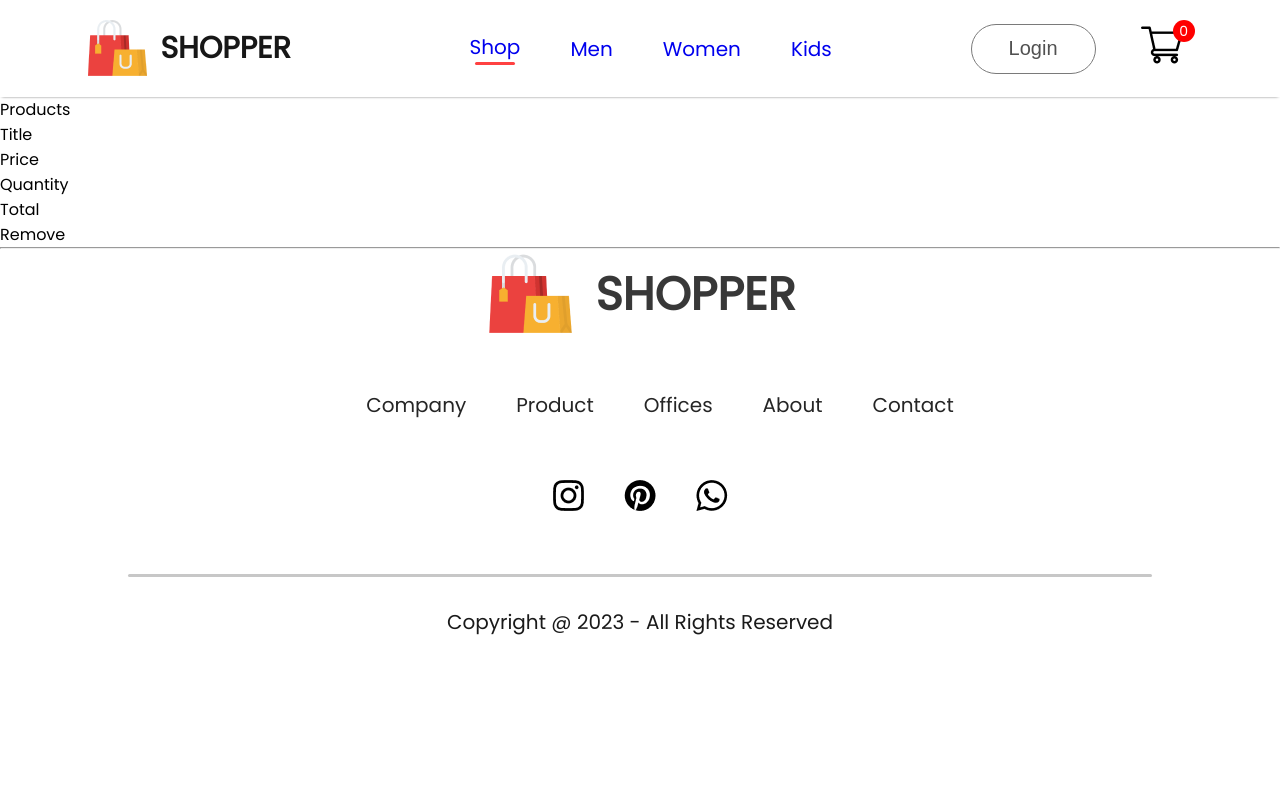
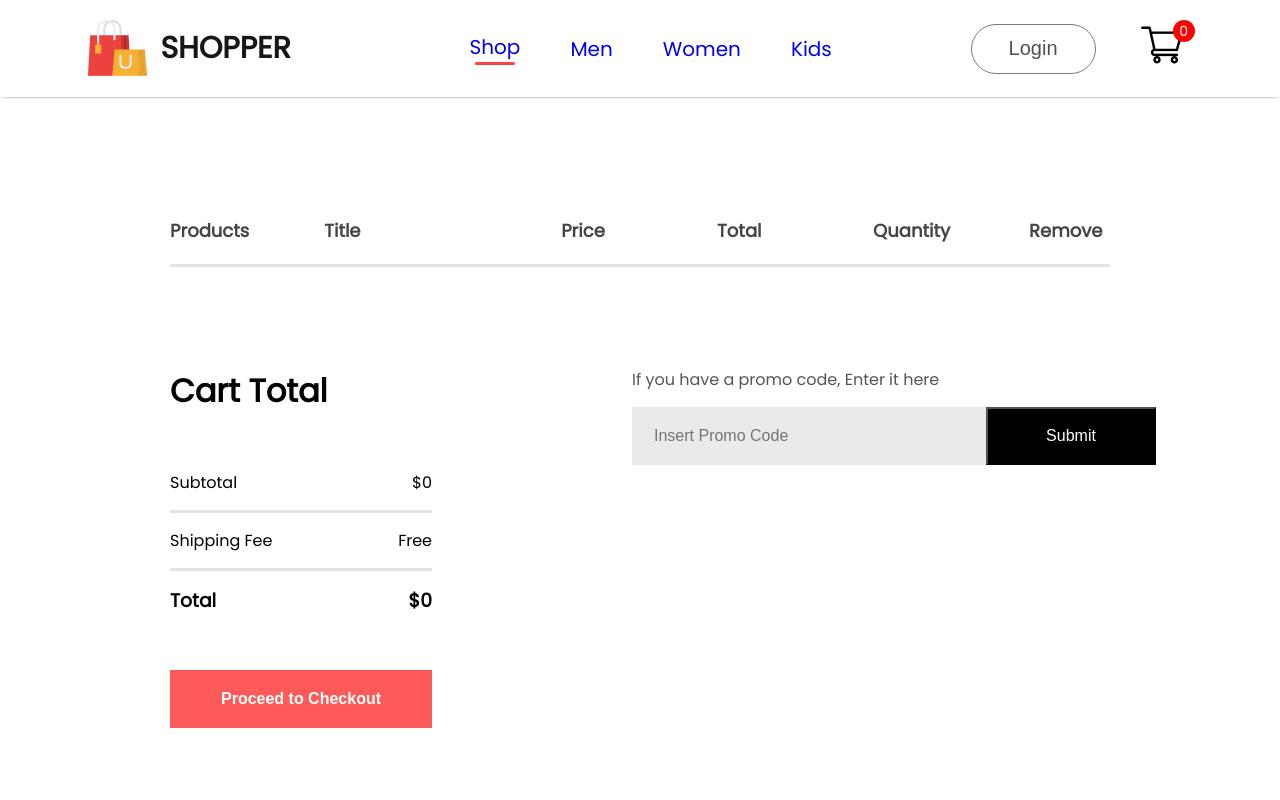
Before and after one commit to albinaasllanaj/frontend-E-commerce-react, a React (Create React App) app: page /cart in a window 1280 px wide. Shown: the top 800 px of the page. Built offline with nearby package versions, Linux system fonts and the light colour scheme.

Commit message:
Styled the cart

```diff
--- a/src/Components/CartItems/CartItems.css
+++ b/src/Components/CartItems/CartItems.css
@@ -0,0 +1,111 @@
+.cartitems{
+    margin: 100px 170px;
+}
+
+.cartitems hr{
+    height: 3px;
+    background: #e2e2e2;
+    border: 0;
+}
+
+.cartitems-format-main {
+    display: grid;
+    grid-template-columns: 0.5fr 2fr 1fr 1fr 1fr 1fr;
+    align-items: center;
+    gap: 75px;
+    padding: 20px 0px;
+    color: #454545;
+    font-size: 18px;
+    font-weight: 600
+}
+
+.cartitems-format{
+    font-size: 17px;
+    font-weight: 500;
+}
+
+.carticon-product-icon {
+    height: 62px;
+}
+
+.carticon-remove-icon {
+    width: 15px;
+    margin: 0px;
+    cursor: pointer;
+
+}
+
+.cartitems-quantity {
+    width: 64px;
+    height: 50px;
+    border: 2px solid #ebebeb;
+    background: white;
+}
+
+.cartitems-down{
+    display: flex;
+    margin: 100px 0px;
+}
+
+.cartitems-total {
+    flex: 1;
+    display: flex;
+    flex-direction: column;
+    margin-right: 200px;
+    gap: 40px;
+}
+
+.cartitems-total-item {
+    display: flex;
+    justify-content: space-between;
+    padding: 15px 0px;
+}
+
+.cartitems-total button {
+    width: 262px;
+    height: 58px;
+    outline: none;
+    border: none;
+    background: #ff5a5a;
+    color: #fff;
+    font-size: 16px;
+    font-weight: 600;
+    cursor: pointer;
+
+}
+
+.cartitems-promocode {
+    flex: 1;
+    font-size: 16px;
+    font-weight: 500;
+}
+
+.cartitems-promocode p {
+    color: #555;
+}
+
+.cartitems-promobox {
+    width: 504px;
+    margin-top: 15px;
+    padding-left: 20px;
+    height: 58px;
+    background: #eaeaea;
+}
+
+.cartitems-promobox input {
+    border: none;
+    outline: none;
+    background: transparent;
+    font-size: 16px;
+    width: 330px;
+    height: 50px;
+}
+
+.cartitems-promobox button {
+    width: 170px;
+    height: 58px;
+    font-size: 16px;
+    background: black;
+    color: white;
+    cursor: pointer;
+}
--- a/src/Components/CartItems/CartItems.jsx
+++ b/src/Components/CartItems/CartItems.jsx
@@ -11,8 +11,8 @@ import remove_icon from '../Assets/cart_cross_icon.png'
         <p>Products</p>
         <p>Title</p>
         <p>Price</p>
+        <p>Total</p>
         <p>Quantity</p>
-        <p>Total</p>
         <p>Remove</p>
         </div>
         <hr />
@@ -20,20 +20,50 @@ import remove_icon from '../Assets/cart_cross_icon.png'
             if(cartItems[e.id]>0)
             {
             return <div>
-            <div className="cartitems-format">
+            <div className="cartitems-format cartitems-format-main">
                 <img src={e.image} alt="" className='carticon-product-icon' />
                 <p>{e.name}</p>
                 <p>${e.new_price}</p>
                 <button className='cartitems-quantity'>{cartItems[e.id]}</button>
-                <p>{e.new_price*cartItems[e.id]}</p>
-                <img src={remove_icon} onClick={()=>{removeFromCart(e.id)}} alt="remove-icon" />
+                <p>${e.new_price*cartItems[e.id]}</p>
+                <img className='carticon-remove-icon' src={remove_icon} onClick={()=>{removeFromCart(e.id)}} alt="remove-icon" />
             </div>
             <hr />
 
         </div>
 
             }
+            return null;
        })}
+       <div className="cartitems-down">
+        <div className="cartitems-total">
+          <h1>Cart Total</h1>
+          <div>
+            <div className="cartitems-total-item">
+              <p>Subtotal</p>
+              <p>${0}</p>
+            </div>
+            <hr />
+            <div className="cartitems-total-item">
+              <p>Shipping Fee</p>
+              <p>Free</p>
+            </div>
+            <hr />
+            <div className="cartitems-total-item">
+              <h3>Total</h3>
+              <h3>${0}</h3>
+            </div>
+          </div>
+          <button>Proceed to Checkout</button>
+        </div>
+        <div className="cartitems-promocode">
+          <p>If you have a promo code, Enter it here</p>
+          <div className="cartitems-promobox">
+            <input type="text" placeholder='Insert Promo Code'/>
+            <button>Submit</button>
+          </div>
+        </div>
+       </div>
     </div>
   )
 }
```
